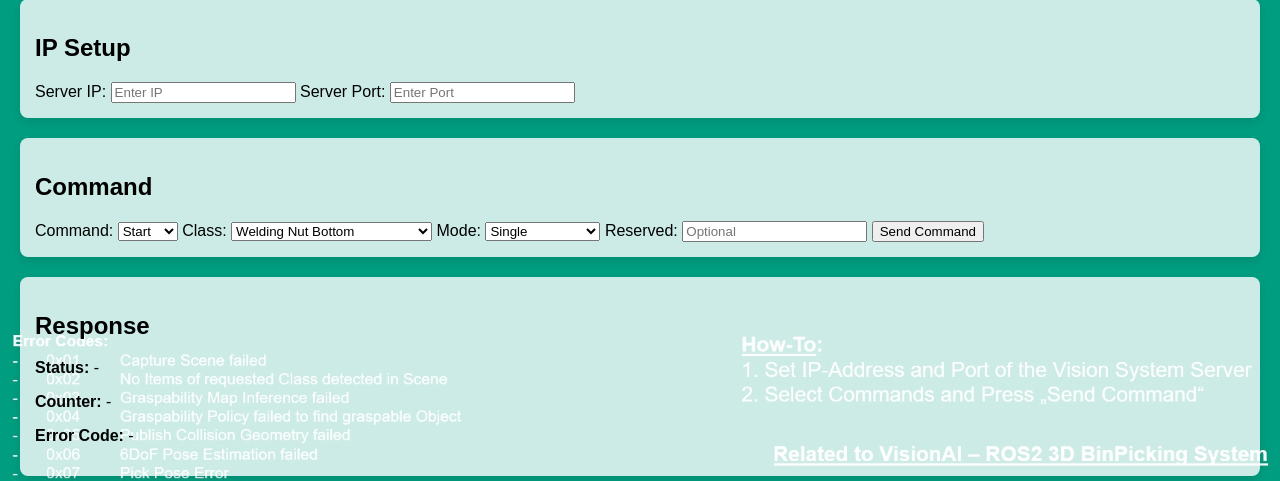
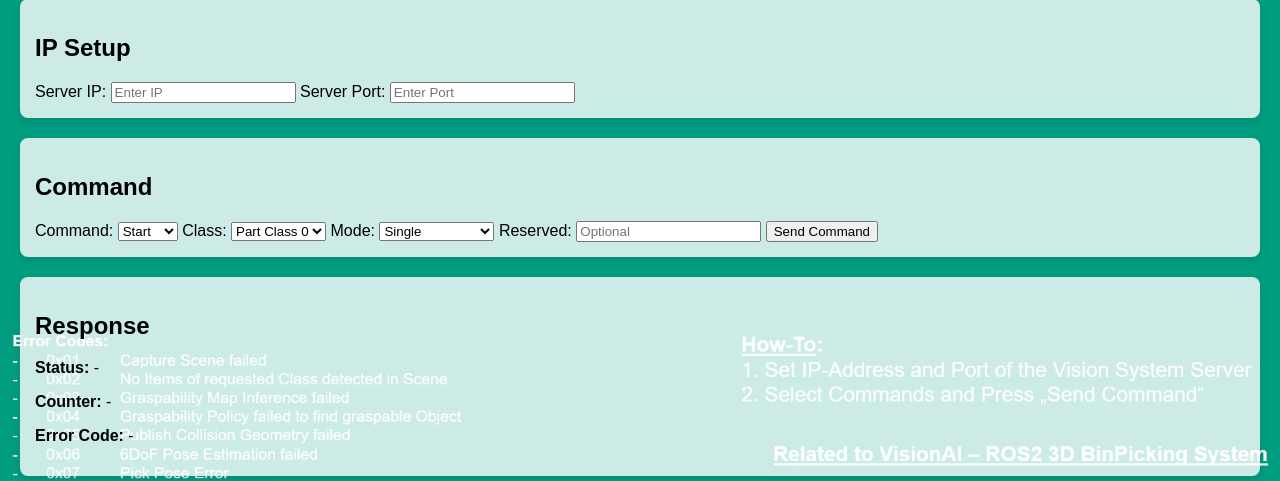
Before and after one commit to RobinWolf/dummy_plc_webapp, a Flask app: page / in a window 1280 px wide. Shown: the part 151-632 px from the top of the page. Run offline with Flask 3, Linux system fonts and the light colour scheme; some libraries are stand-ins or nearby versions.

Commit message:
generalize Classes to 0 and 1

```diff
--- a/src/plc_webapp/app.py
+++ b/src/plc_webapp/app.py
@@ -48,8 +48,8 @@
 }
 
 CLASSES = {
-    "nut_top": 0x00,
-    "nut_bottom": 0x01,
+    "class_0": 0x00,
+    "class_1": 0x01,
     "all": 0x64 #100
 }
 
--- a/src/plc_webapp/templates/index.html
+++ b/src/plc_webapp/templates/index.html
@@ -35,9 +35,9 @@
 
             <label for="class">Class:</label>
             <select id="class" name="class" required>
-                <option value="nut_bottom">Welding Nut Bottom</option>
-                <option value="nut_top">Welding Nut Top</option>
-                <option value="all">Welding Nut (Top and Bottom)</option>
+                <option value="class_0">Part Class 0</option>
+                <option value="class_1">Part Class 1</option>
+                <option value="all">all Parts</option>
             </select>
 
             <label for="mode">Mode:</label>
```
